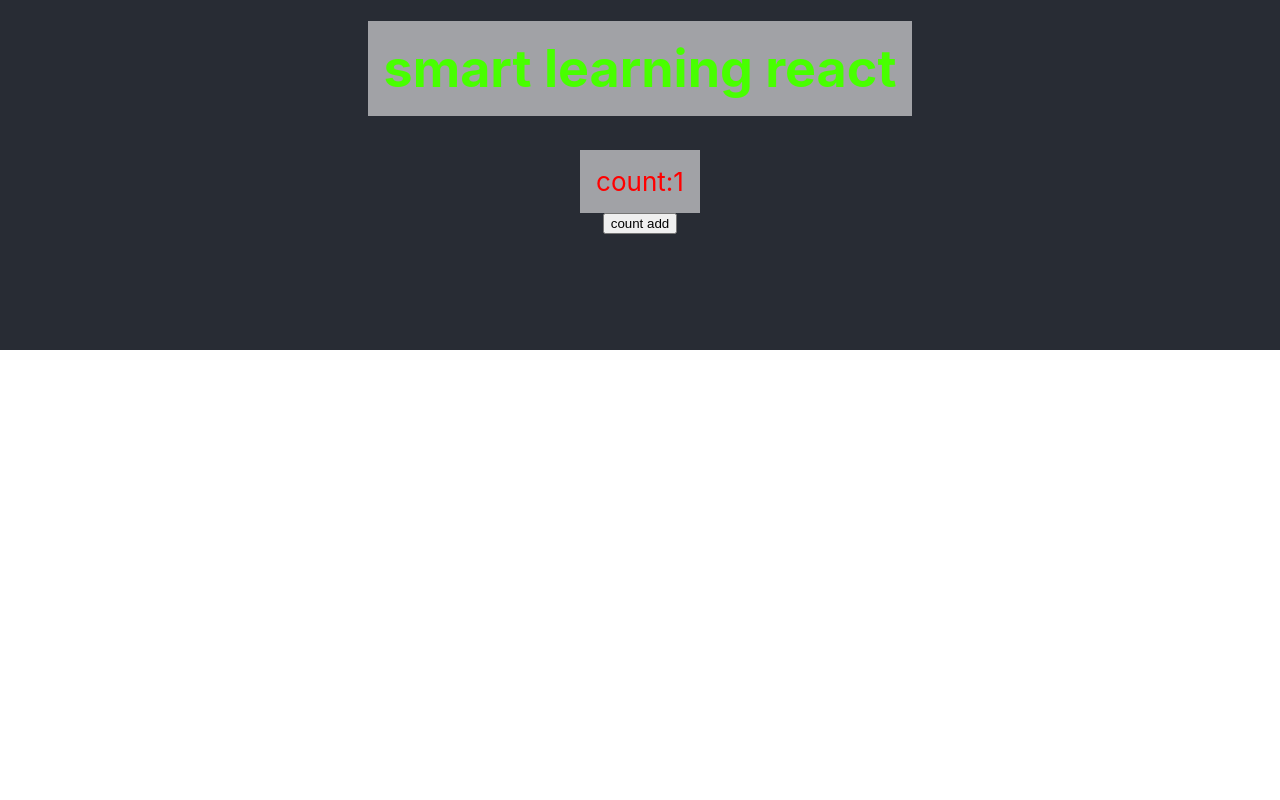
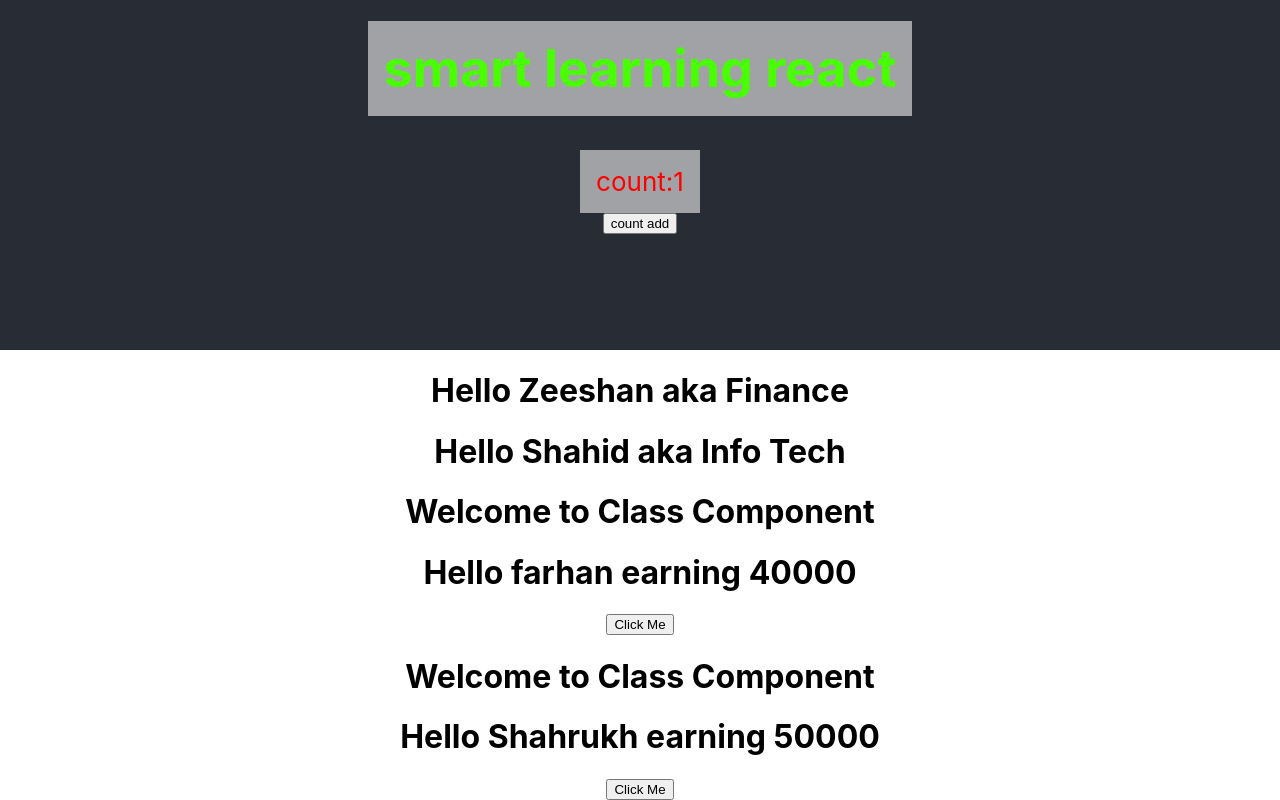
Before and after one commit to Muhammad-Shahid-Jamal/MernStackLearning, a React (Create React App) app: page / in a window 1280 px wide. Shown: the part 450-1250 px from the top of the page. Before the commit the page ends 800 px from the top, so only its background shows below. Built offline with nearby package versions, Linux system fonts and the light colour scheme.

Commit message:
practice of functional and class components using props and states

```diff
--- a/src/App.js
+++ b/src/App.js
@@ -3,6 +3,10 @@ import logo from './logo.svg';
 import './App.css';
 import Title from "./component/Title";
 import Counter from "./component/Counter";
+
+
+import Greet from './practice/FunctionalComp';
+import {Welcome} from './practice/ClassComp';
 
 function App() {
   const title="smart learning react";
@@ -22,6 +26,15 @@ function App() {
           addCountValue();
         }}>count add</button>
       </header>
+
+      {/* Practice By Zeeshan :: Functional Component */}
+      <Greet name="Zeeshan" departmentName="Finance"/>
+      <Greet name="Shahid" departmentName="Info Tech"/>
+
+      {/* Practice By Zeeshan :: Class Component */}
+      <Welcome name="farhan" salary="40000"/>
+      <Welcome name="Shahrukh" salary="50000"/>
+
     </div>
   );
 }
--- /dev/null
+++ b/src/practice/ClassComp.jsx
@@ -0,0 +1,31 @@
+import React, { Component } from 'react'
+
+
+export class Welcome extends Component {
+    constructor() {
+        super();
+        this.state = {
+            message: "Welcome to Class Component"
+        }
+    }
+
+    changeMessage = () => {
+        this.setState({
+            message: "I do work in OETC"
+        })
+    }
+
+    render() {
+        return (
+            <div>
+                <h1>
+                    {this.state.message}
+                </h1>
+                <h1>Hello {this.props.name} earning {this.props.salary}</h1>
+
+
+                {<button onClick={() => this.changeMessage()}>Click Me</button>}
+            </div>
+        )
+    }
+}
--- /dev/null
+++ b/src/practice/FunctionalComp.jsx
@@ -0,0 +1,40 @@
+import React from 'react';
+import PropTypes from "prop-types";
+
+// function Greet() {
+//     return <div>
+//         <h1>Hello Zeeshan !</h1>
+//     </div>
+// }
+//OR
+
+//writing Greet Function using arrow function
+//=========================================
+/*
+ const Greet = () =>  {
+    return <div>
+            <h1>Hello Boy</h1>
+         </div>
+}
+*/
+//=========================================
+
+//Calling Prop as function
+//=========================================
+const Greet = props => {
+    return (
+        <div>
+            <h1>Hello  {props.name} aka {props.departmentName}</h1>
+        </div>
+    )
+}
+
+Greet.propTypes = {
+    name:PropTypes.string.isRequired
+};
+
+Greet.propTypes = {
+    departmentName:PropTypes.string.isRequired
+};
+
+export default Greet
```
Also changed, not shown: 1 other file (tests, documents, lock files or other folders).
